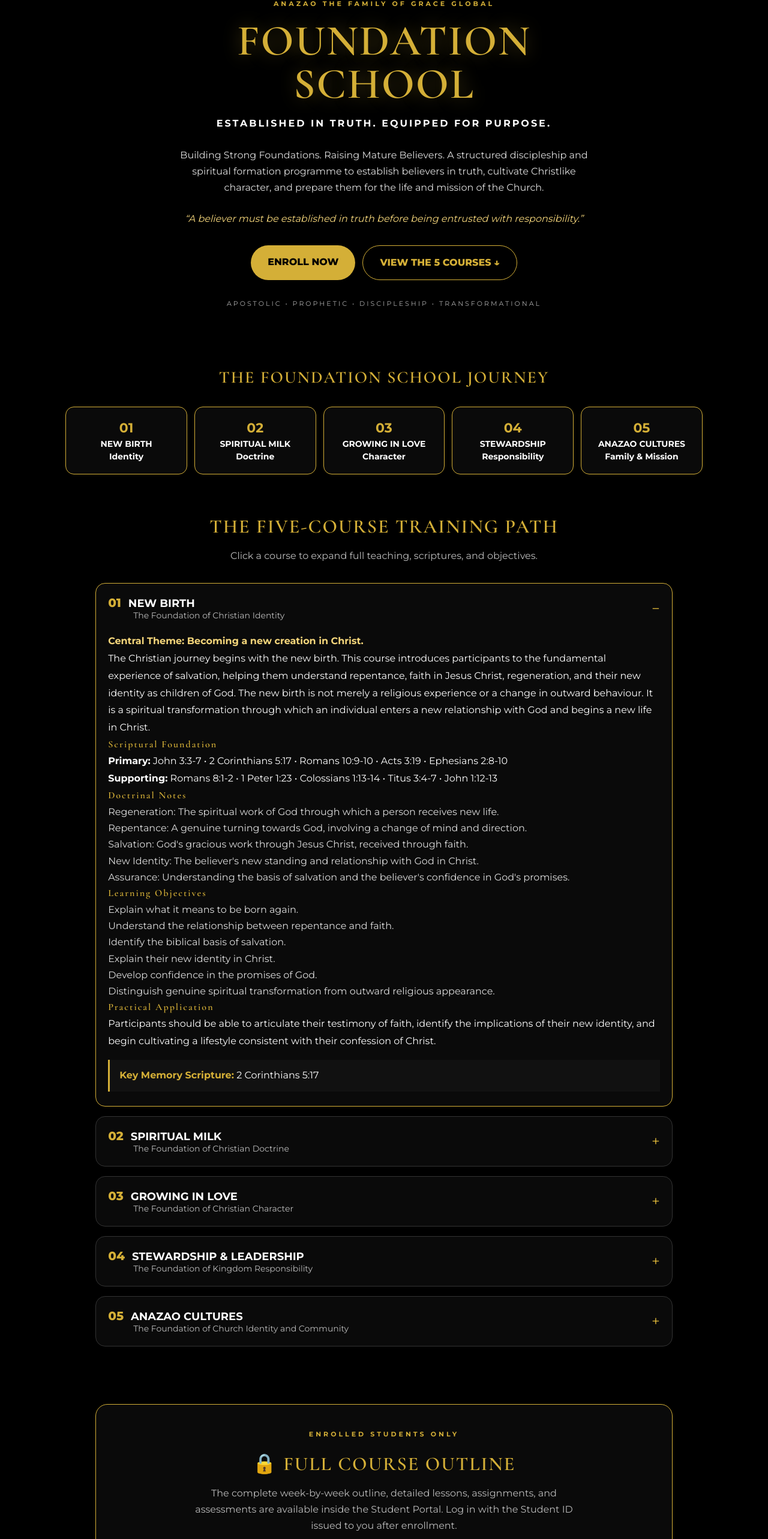
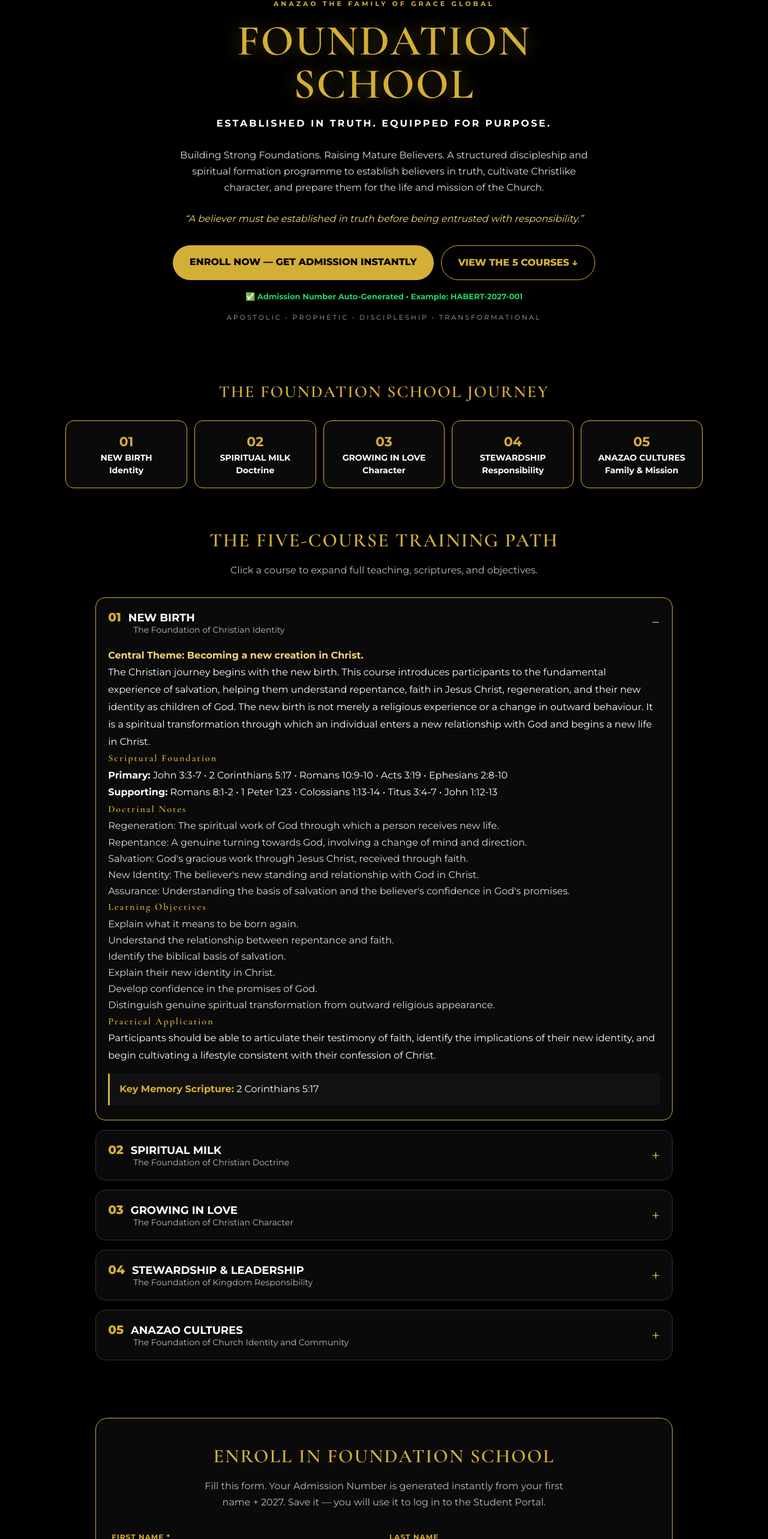
Before and after one commit to HABERTMANDE/websiteanazao, a React (Vite) app: page /foundation-school in a window 1280 px wide. Shown: the part 229-2795 px from the top of the page at 60% size. Built offline with nearby package versions, Linux system fonts and the light colour scheme.

Commit message:
Foundation School: Auto admission FIRSTNAME-2027-001 + instant display

```diff
--- a/src/pages/FoundationSchool.jsx
+++ b/src/pages/FoundationSchool.jsx
@@ -75,10 +75,16 @@ const courses = [
 export default function FoundationSchool() {
   const [isMobile, setIsMobile] = useState(false);
   const [open, setOpen] = useState(0);
-  // For Student Portal - will connect real login later
+
+  // Student Login - for Full Outline
   const [studentId, setStudentId] = useState("");
   const [password, setPassword] = useState("");
   const [loginMsg, setLoginMsg] = useState("");
+
+  // ===== NEW: ENROLLMENT + AUTO ADMISSION =====
+  const [form, setForm] = useState({ firstName: "", lastName: "", phone: "", email: "", location: "" });
+  const [admission, setAdmission] = useState(null); // { id, password, name }
+  const [copied, setCopied] = useState(false);
 
   useEffect(() => {
     const handleResize = () => setIsMobile(window.innerWidth <= 768);
@@ -89,13 +95,61 @@ export default function FoundationSchool() {
 
   const handleLogin = (e) => {
     e.preventDefault();
-    setLoginMsg("Student Portal is coming soon. Your login details will be issued after enrollment. Please enroll below to receive your Student ID.");
+    // Later: check against real database. For now check localStorage
+    const saved = JSON.parse(localStorage.getItem("anazao_students") || "[]");
+    const found = saved.find(s => s.id === studentId.trim().toUpperCase() && s.password === password);
+    if (found) {
+      setLoginMsg(`Welcome back, ${found.name}! ✅ Login successful. Full outline unlocked (coming soon - we will show your dashboard here).`);
+    } else {
+      setLoginMsg("Student ID not found. If you just enrolled, use the Admission Number shown after registration. Or enroll below to get one.");
+    }
   };
+
+  const handleEnroll = (e) => {
+    e.preventDefault();
+    if (!form.firstName.trim() || !form.phone.trim()) return;
+
+    // AUTO GENERATE ADMISSION: FIRSTNAME-2027-001
+    const cleanFirst = form.firstName.trim().toUpperCase().replace(/[^A-Z]/g, "");
+    const saved = JSON.parse(localStorage.getItem("anazao_students") || "[]");
+    const nextNum = String(saved.length + 1).padStart(3, "0");
+    const admissionId = `${cleanFirst}-2027-${nextNum}`;
+    // Auto password: first name + last 4 digits of phone (easy to remember)
+    const autoPassword = `${cleanFirst.toLowerCase()}${form.phone.slice(-4)}`;
+
+    const newStudent = {
+      id: admissionId,
+      password: autoPassword,
+      name: `${form.firstName.trim()} ${form.lastName.trim()}`,
+      firstName: form.firstName.trim(),
+      phone: form.phone.trim(),
+      email: form.email.trim(),
+      location: form.location.trim(),
+      enrolledAt: new Date().toISOString(),
+    };
+
+    saved.push(newStudent);
+    localStorage.setItem("anazao_students", JSON.stringify(saved));
+    // Also save as current logged-in student
+    localStorage.setItem("anazao_current_student", JSON.stringify(newStudent));
+
+    setAdmission(newStudent);
+    window.scrollTo({ top: document.getElementById("enroll").offsetTop - 80, behavior: "smooth" });
+  };
+
+  const copyAdmission = () => {
+    navigator.clipboard.writeText(`My ANAZAO Foundation School Admission: ${admission.id} | Password: ${admission.password}`);
+    setCopied(true);
+    setTimeout(() => setCopied(false), 2000);
+  };
+
+  const inputStyle = { width: "100%", boxSizing: "border-box", padding: "13px 14px", borderRadius: "10px", border: "1px solid #333", background: "#000", color: "#fff", margin: "8px 0 14px", outline: "none" };
+  const labelStyle = { fontSize: "12px", letterSpacing: "1px", color: GOLD, fontWeight: "700" };
 
   return (
     <div style={{ backgroundColor: "#000", color: "#fff", minHeight: "100vh" }}>
       {/* HERO - ORIGINAL */}
-      <section style={{ textAlign: "center", padding: isMobile ? "110px 1.2rem 60px" : "140px 2rem 90px", position: "relative", overflow: "hidden" }}>
+      <section style={{ textAlign: "center", padding: isMobile ? "110px 1.2rem 60px" : "140px 2rem 90px" }}>
         <p style={{ letterSpacing: "4px", fontSize: "11px", color: GOLD, fontWeight: "700" }}>ANAZAO THE FAMILY OF GRACE GLOBAL</p>
         <h1 style={{ fontSize: isMobile ? "42px" : "72px", lineHeight: "1", margin: "16px 0", color: GOLD, textShadow: "0 0 30px rgba(212,175,55,0.4)" }}>FOUNDATION<br />SCHOOL</h1>
         <p style={{ letterSpacing: "3px", fontSize: isMobile ? "13px" : "16px", fontWeight: "700" }}>ESTABLISHED IN TRUTH. EQUIPPED FOR PURPOSE.</p>
@@ -104,13 +158,14 @@ export default function FoundationSchool() {
         </p>
         <p style={{ fontStyle: "italic", color: GOLD_LIGHT, marginTop: "20px" }}>“A believer must be established in truth before being entrusted with responsibility.”</p>
         <div style={{ display: "flex", gap: "12px", justifyContent: "center", flexWrap: "wrap", marginTop: "30px" }}>
-          <a href="/membership" style={{ background: GOLD, color: "#000", padding: "14px 28px", borderRadius: "30px", fontWeight: "800", textDecoration: "none" }}>ENROLL NOW</a>
+          <a href="#enroll" style={{ background: GOLD, color: "#000", padding: "14px 28px", borderRadius: "30px", fontWeight: "800", textDecoration: "none" }}>ENROLL NOW — GET ADMISSION INSTANTLY</a>
           <a href="#courses" style={{ border: `1px solid ${GOLD}`, color: GOLD, padding: "14px 28px", borderRadius: "30px", fontWeight: "800", textDecoration: "none" }}>VIEW THE 5 COURSES ↓</a>
         </div>
-        <p style={{ marginTop: "30px", fontSize: "11px", letterSpacing: "3px", color: "#aaa" }}>APOSTOLIC • PROPHETIC • DISCIPLESHIP • TRANSFORMATIONAL</p>
+        <p style={{ marginTop: "16px", fontSize: "13px", color: "#25D366", fontWeight: "700" }}>✅ Admission Number Auto-Generated • Example: HABERT-2027-001</p>
+        <p style={{ marginTop: "14px", fontSize: "11px", letterSpacing: "3px", color: "#aaa" }}>APOSTOLIC • PROPHETIC • DISCIPLESHIP • TRANSFORMATIONAL</p>
       </section>
 
-      {/* JOURNEY STRIP - ORIGINAL */}
+      {/* JOURNEY STRIP */}
       <section style={{ maxWidth: "1100px", margin: "0 auto", padding: "0 1.2rem 60px", textAlign: "center" }}>
         <h2 style={{ color: GOLD, fontSize: "28px" }}>THE FOUNDATION SCHOOL JOURNEY</h2>
         <div style={{ display: "grid", gridTemplateColumns: isMobile ? "1fr" : "repeat(5, 1fr)", gap: "12px", marginTop: "24px" }}>
@@ -122,7 +177,7 @@ export default function FoundationSchool() {
         </div>
       </section>
 
-      {/* COURSES - ORIGINAL */}
+      {/* COURSES */}
       <section id="courses" style={{ maxWidth: "1000px", margin: "0 auto", padding: "0 1.2rem 80px" }}>
         <h2 style={{ textAlign: "center", color: GOLD, fontSize: "32px", marginBottom: "8px" }}>THE FIVE-COURSE TRAINING PATH</h2>
         <p style={{ textAlign: "center", color: "#bbb", marginBottom: "30px" }}>Click a course to expand full teaching, scriptures, and objectives.</p>
@@ -151,19 +206,59 @@ export default function FoundationSchool() {
         ))}
       </section>
 
-      {/* ===== NEW SEGMENT: FULL COURSE OUTLINE - STUDENT LOGIN ===== */}
+      {/* ===== NEW: ENROLL + AUTO ADMISSION ===== */}
+      <section id="enroll" style={{ maxWidth: "1000px", margin: "0 auto", padding: "0 1.2rem 80px" }}>
+        <div style={{ border: `1px solid ${GOLD}`, borderRadius: "20px", overflow: "hidden", background: "#0a0a0a" }}>
+          <div style={{ textAlign: "center", padding: "36px 24px 20px" }}>
+            <h2 style={{ color: GOLD, fontSize: isMobile ? "26px" : "32px", margin: "0 0 8px" }}>ENROLL IN FOUNDATION SCHOOL</h2>
+            <p style={{ color: "#bbb", maxWidth: "600px", margin: "0 auto", lineHeight: "1.7" }}>Fill this form. Your Admission Number is generated instantly from your first name + 2027. Save it — you will use it to log in to the Student Portal.</p>
+          </div>
+
+          {!admission ? (
+            <form onSubmit={handleEnroll} style={{ padding: "10px 26px 28px", display: "grid", gridTemplateColumns: isMobile ? "1fr" : "1fr 1fr", gap: "0 18px" }}>
+              <div><label style={labelStyle}>FIRST NAME *</label><input required value={form.firstName} onChange={e => setForm({...form, firstName: e.target.value})} placeholder="e.g. Habert" style={inputStyle} /></div>
+              <div><label style={labelStyle}>LAST NAME</label><input value={form.lastName} onChange={e => setForm({...form, lastName: e.target.value})} placeholder="e.g. Mande" style={inputStyle} /></div>
+              <div><label style={labelStyle}>PHONE / WHATSAPP *</label><input required value={form.phone} onChange={e => setForm({...form, phone: e.target.value})} placeholder="e.g. 0722123456" style={inputStyle} /></div>
+              <div><label style={labelStyle}>EMAIL</label><input type="email" value={form.email} onChange={e => setForm({...form, email: e.target.value})} placeholder="you@gmail.com" style={inputStyle} /></div>
+              <div style={{ gridColumn: isMobile ? "auto" : "1 / -1" }}><label style={labelStyle}>LOCATION / BRANCH</label><input value={form.location} onChange={e => setForm({...form, location: e.target.value})} placeholder="e.g. Eldoret" style={inputStyle} /></div>
+              <div style={{ gridColumn: "1 / -1", background: "#111", borderRadius: "12px", padding: "14px 16px", fontSize: "13px", color: "#bbb", lineHeight: "1.6", textAlign: "center" }}>
+                Your Admission will look like: <strong style={{ color: GOLD }}>{form.firstName ? form.firstName.toUpperCase().replace(/[^A-Z]/g, "") : "YOURNAME"}-2027-001</strong> • Your password will be your first name + last 4 digits of your phone.
+              </div>
+              <button type="submit" style={{ gridColumn: "1 / -1", background: GOLD, color: "#000", border: "none", padding: "15px", borderRadius: "30px", fontWeight: "800", cursor: "pointer", fontSize: "16px", marginTop: "10px" }}>GENERATE MY ADMISSION →</button>
+            </form>
+          ) : (
+            <div style={{ padding: "10px 26px 30px", textAlign: "center" }}>
+              <div style={{ background: "#111", border: `2px solid ${GOLD}`, borderRadius: "16px", padding: "24px 18px" }}>
+                <p style={{ fontSize: "40px", margin: "0" }}>🎉</p>
+                <h3 style={{ margin: "10px 0 4px" }}>Welcome to Foundation School, {admission.firstName}!</h3>
+                <p style={{ color: "#bbb", margin: "0 0 16px" }}>Your enrollment is successful. Save your details below:</p>
+                <p style={{ fontSize: "12px", letterSpacing: "2px", color: GOLD, fontWeight: "700", margin: 0 }}>YOUR ADMISSION NUMBER</p>
+                <p style={{ fontSize: isMobile ? "26px" : "34px", fontWeight: "900", color: GOLD, margin: "8px 0", letterSpacing: "1px" }}>{admission.id}</p>
+                <p style={{ color: "#ddd", margin: "0" }}>Password: <strong style={{ color: GOLD_LIGHT }}>{admission.password}</strong> <span style={{ color: "#888", fontSize: "13px" }}>(Keep this safe — use it to log in below)</span></p>
+                <div style={{ display: "flex", gap: "10px", justifyContent: "center", flexWrap: "wrap", marginTop: "20px" }}>
+                  <button onClick={copyAdmission} style={{ background: "#fff", color: "#000", border: "none", padding: "12px 20px", borderRadius: "30px", fontWeight: "800", cursor: "pointer" }}>{copied ? "✓ Copied!" : "📋 Copy Admission"}</button>
+                  <a href={`https://wa.me/${admission.phone.replace(/\D/g,"")}?text=${encodeURIComponent(`Hello ANAZAO, I just enrolled in Foundation School. My Admission is ${admission.id} and my name is ${admission.name}`)}`} target="_blank" rel="noreferrer" style={{ background: "#25D366", color: "#fff", padding: "12px 20px", borderRadius: "30px", fontWeight: "800", textDecoration: "none" }}>Send to WhatsApp 💬</a>
+                  <a href={`mailto:${admission.email}?subject=My ANAZAO Foundation School Admission&body=Hello ${admission.name},%0D%0A%0D%0AWelcome to ANAZAO Foundation School!%0D%0AYour Admission Number is: ${admission.id}%0D%0AYour Password is: ${admission.password}%0D%0A%0D%0AKeep it safe and use it to log in to the Student Portal.`} style={{ background: "transparent", border: `1px solid ${GOLD}`, color: GOLD, padding: "12px 20px", borderRadius: "30px", fontWeight: "800", textDecoration: "none" }}>Send to Email ✉️</a>
+                </div>
+                <p style={{ color: "#888", fontSize: "12px", marginTop: "16px" }}>Screenshot this page too. Your Admission is also saved on this device.</p>
+              </div>
+              <button onClick={() => { setAdmission(null); setForm({ firstName: "", lastName: "", phone: "", email: "", location: "" }); }} style={{ background: "none", border: "none", color: "#888", cursor: "pointer", marginTop: "14px", textDecoration: "underline" }}>Enroll another student</button>
+            </div>
+          )}
+        </div>
+      </section>
+
+      {/* FULL COURSE OUTLINE - STUDENT LOGIN */}
       <section id="student-portal" style={{ maxWidth: "1000px", margin: "0 auto", padding: "0 1.2rem 80px" }}>
         <div style={{ border: `1px solid ${GOLD}`, borderRadius: "20px", overflow: "hidden", background: "#0a0a0a" }}>
           <div style={{ textAlign: "center", padding: isMobile ? "30px 20px 20px" : "40px 30px 24px" }}>
             <p style={{ letterSpacing: "4px", fontSize: "11px", color: GOLD, fontWeight: "700", margin: 0 }}>ENROLLED STUDENTS ONLY</p>
             <h2 style={{ color: GOLD, fontSize: isMobile ? "26px" : "32px", margin: "12px 0 8px" }}>🔒 FULL COURSE OUTLINE</h2>
             <p style={{ color: "#bbb", maxWidth: "640px", margin: "0 auto", lineHeight: "1.7" }}>
-              The complete week-by-week outline, detailed lessons, assignments, and assessments are available inside the Student Portal. Log in with the Student ID issued to you after enrollment.
+              The complete week-by-week outline, detailed lessons, assignments, and assessments are available inside the Student Portal. Log in with the Admission Number issued to you after enrollment.
             </p>
           </div>
-
           <div style={{ display: "grid", gridTemplateColumns: isMobile ? "1fr" : "1.1fr 1fr", gap: "0", borderTop: `1px solid #222` }}>
-            {/* LEFT: What is inside - Preview (blurred/locked) */}
             <div style={{ padding: "26px", borderRight: isMobile ? "none" : "1px solid #222" }}>
               <h3 style={{ color: GOLD_LIGHT, margin: "0 0 16px", fontSize: "18px" }}>WHAT'S INSIDE THE PORTAL</h3>
               <ul style={{ listStyle: "none", padding: 0, margin: 0, lineHeight: "2.1", color: "#ddd", fontSize: "15px" }}>
@@ -177,42 +272,26 @@ export default function FoundationSchool() {
                 Includes: Weekly assignments • Memory verse tests • Progress tracking • Certificate upon completion
               </div>
             </div>
-
-            {/* RIGHT: Login Form - Placeholder for later */}
             <div style={{ padding: "26px", background: "#111" }}>
               <h3 style={{ color: "#fff", margin: "0 0 6px", fontSize: "18px" }}>STUDENT LOGIN</h3>
-              <p style={{ color: "#999", fontSize: "13px", margin: "0 0 18px" }}>Enter your Student ID and password to access your full outline.</p>
+              <p style={{ color: "#999", fontSize: "13px", margin: "0 0 18px" }}>Enter your Admission Number and password to access your full outline.</p>
               <form onSubmit={handleLogin}>
-                <label style={{ fontSize: "12px", letterSpacing: "1px", color: GOLD, fontWeight: "700" }}>STUDENT ID</label>
-                <input
-                  type="text"
-                  value={studentId}
-                  onChange={(e) => setStudentId(e.target.value)}
-                  placeholder="e.g. ANAZAO-FS-001"
-                  style={{ width: "100%", boxSizing: "border-box", padding: "13px 14px", borderRadius: "10px", border: "1px solid #333", background: "#000", color: "#fff", margin: "8px 0 16px", outline: "none" }}
-                />
-                <label style={{ fontSize: "12px", letterSpacing: "1px", color: GOLD, fontWeight: "700" }}>PASSWORD</label>
-                <input
-                  type="password"
-                  value={password}
-                  onChange={(e) => setPassword(e.target.value)}
-                  placeholder="••••••••"
-                  style={{ width: "100%", boxSizing: "border-box", padding: "13px 14px", borderRadius: "10px", border: "1px solid #333", background: "#000", color: "#fff", margin: "8px 0 18px", outline: "none" }}
-                />
-                <button type="submit" style={{ width: "100%", background: GOLD, color: "#000", border: "none", padding: "14px", borderRadius: "30px", fontWeight: "800", cursor: "pointer", fontSize: "15px" }}>
-                  LOGIN TO PORTAL →
-                </button>
+                <label style={labelStyle}>ADMISSION NUMBER</label>
+                <input type="text" value={studentId} onChange={(e) => setStudentId(e.target.value)} placeholder="e.g. HABERT-2027-001" style={inputStyle} />
+                <label style={labelStyle}>PASSWORD</label>
+                <input type="password" value={password} onChange={(e) => setPassword(e.target.value)} placeholder="firstname + last 4 digits of phone" style={inputStyle} />
+                <button type="submit" style={{ width: "100%", background: GOLD, color: "#000", border: "none", padding: "14px", borderRadius: "30px", fontWeight: "800", cursor: "pointer", fontSize: "15px" }}>LOGIN TO PORTAL →</button>
                 {loginMsg && <p style={{ background: "#1a1400", border: `1px solid ${GOLD}`, color: GOLD_LIGHT, padding: "12px", borderRadius: "10px", fontSize: "13px", lineHeight: "1.6", marginTop: "16px" }}>{loginMsg}</p>}
               </form>
               <p style={{ textAlign: "center", color: "#888", fontSize: "13px", marginTop: "16px" }}>
-                Don't have login details? <a href="/membership" style={{ color: GOLD, fontWeight: "700" }}>Enroll Now</a> — you will receive your Student ID after enrollment.
+                Don't have admission yet? <a href="#enroll" style={{ color: GOLD, fontWeight: "700" }}>Enroll Above</a> — you will get it instantly.
               </p>
             </div>
           </div>
         </div>
       </section>
 
-      {/* OUTCOME - ORIGINAL */}
+      {/* OUTCOME */}
       <section style={{ maxWidth: "900px", margin: "0 auto", padding: "0 1.2rem 80px", textAlign: "center" }}>
         <h2 style={{ color: GOLD, fontSize: "30px" }}>FROM FOUNDATION TO MATURITY</h2>
         <p style={{ color: "#ccc", lineHeight: "1.7" }}>Upon completing the five-course pathway, participants should demonstrate:</p>
@@ -222,7 +301,7 @@ export default function FoundationSchool() {
         <div style={{ border: `1px solid ${GOLD}`, borderRadius: "16px", padding: "30px 20px", marginTop: "30px" }}>
           <h3 style={{ color: GOLD, fontSize: "22px", margin: "0" }}>ROOTED IN CHRIST. ESTABLISHED IN TRUTH. BUILT TO SERVE.</h3>
           <p style={{ fontStyle: "italic", marginTop: "14px" }}>“For other foundation can no man lay than that is laid, which is Jesus Christ.” — 1 Corinthians 3:11</p>
-          <a href="/membership" style={{ display: "inline-block", background: RED, color: "#fff", padding: "14px 30px", borderRadius: "30px", fontWeight: "800", textDecoration: "none", marginTop: "10px" }}>ENROLL IN FOUNDATION SCHOOL</a>
+          <a href="#enroll" style={{ display: "inline-block", background: RED, color: "#fff", padding: "14px 30px", borderRadius: "30px", fontWeight: "800", textDecoration: "none", marginTop: "10px" }}>ENROLL IN FOUNDATION SCHOOL</a>
         </div>
       </section>
     </div>
```
